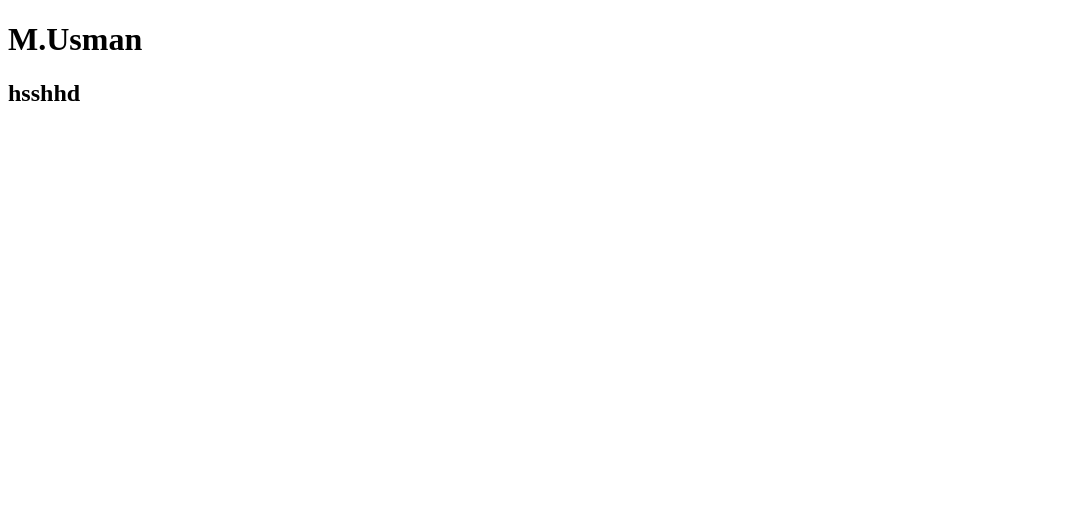
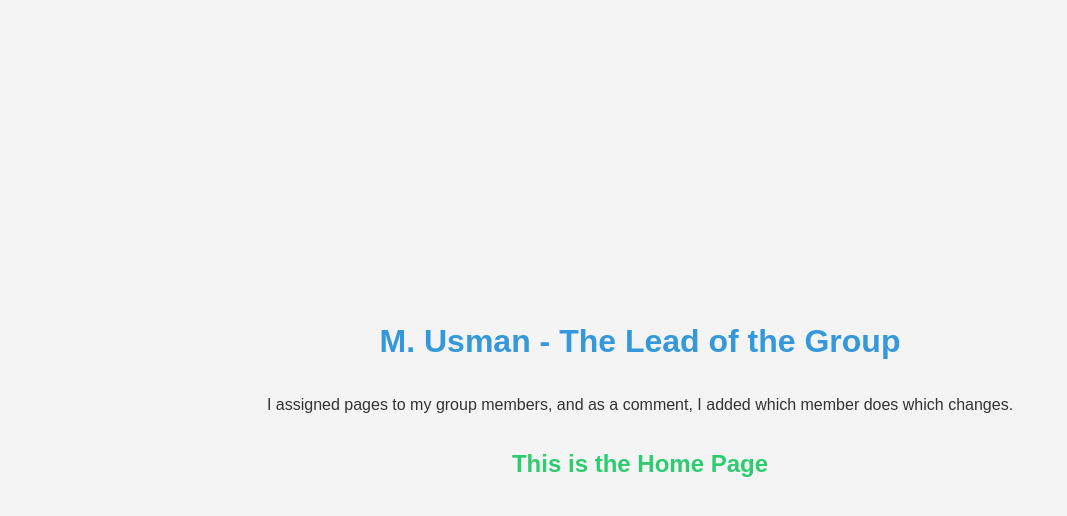
Before and after one commit to iaffansheikh21/github_Workshop, a plain HTML site: page index.html in a window 1280 px wide. Shown: the whole page, without its empty margins (0-1067 px from the left). Drawn offline with Linux system fonts and the light colour scheme.

Commit message:
Working on pages

```diff
--- a/index.html
+++ b/index.html
@@ -3,10 +3,53 @@
   <head>
     <meta charset="UTF-8" />
     <meta name="viewport" content="width=device-width, initial-scale=1.0" />
-    <title>Document</title>
+    <title>Animated and Attractive Page</title>
+    <style>
+      body {
+        font-family: "Arial", sans-serif;
+        background-color: #f4f4f4;
+        color: #333;
+        margin: 0;
+        padding: 0;
+        display: flex;
+        flex-direction: column;
+        align-items: center;
+        justify-content: center;
+        height: 100vh;
+      }
+
+      h1 {
+        font-size: 2em;
+        color: #3498db;
+        margin-bottom: 20px;
+        text-align: center;
+      }
+
+      h2 {
+        font-size: 1.5em;
+        color: #2ecc71;
+        text-align: center;
+        animation: fadeInUp 1s ease-in-out;
+      }
+
+      @keyframes fadeInUp {
+        from {
+          opacity: 0;
+          transform: translateY(20px);
+        }
+        to {
+          opacity: 1;
+          transform: translateY(0);
+        }
+      }
+    </style>
   </head>
   <body>
-    <h1>M.Usman</h1>
-    <h2>hsshhd</h2>
+    <h1>M. Usman - The Lead of the Group</h1>
+    <p>
+      I assigned pages to my group members, and as a comment, I added which
+      member does which changes.
+    </p>
+    <h2>This is the Home Page</h2>
   </body>
 </html>
```
Also changed, not shown: collaborate.html (added, +1 -0 lines), contact.html (added, +1 -0 lines), info.html (added, +1 -0 lines).
